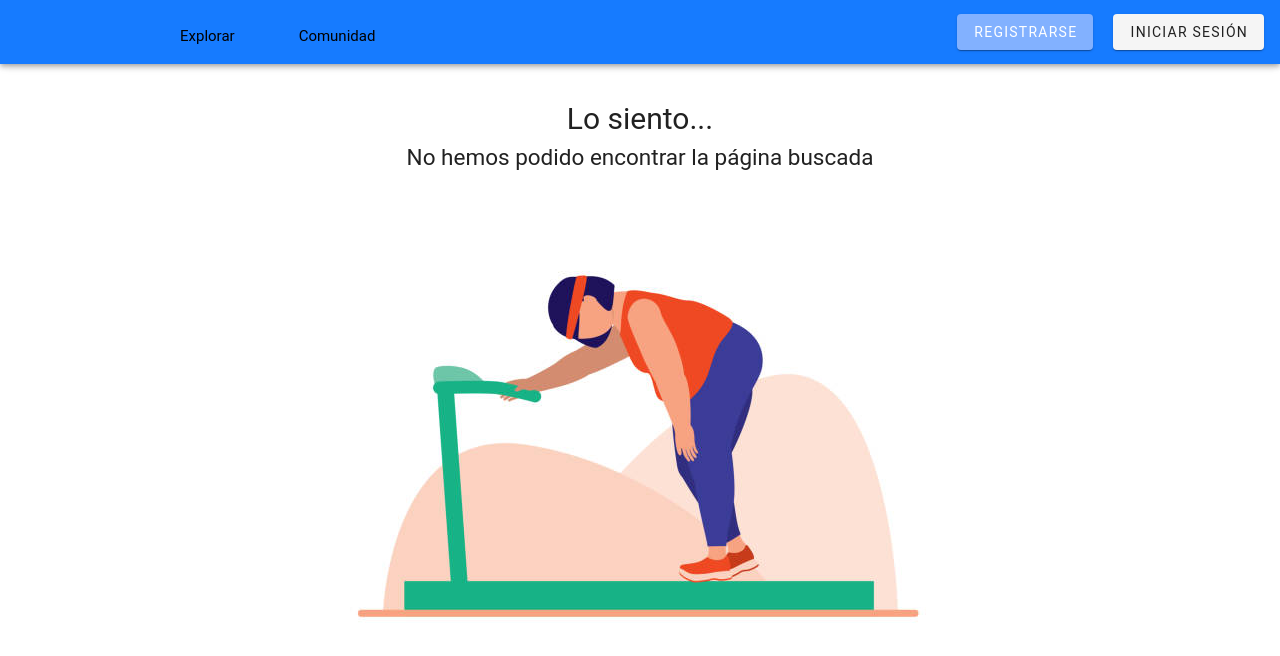
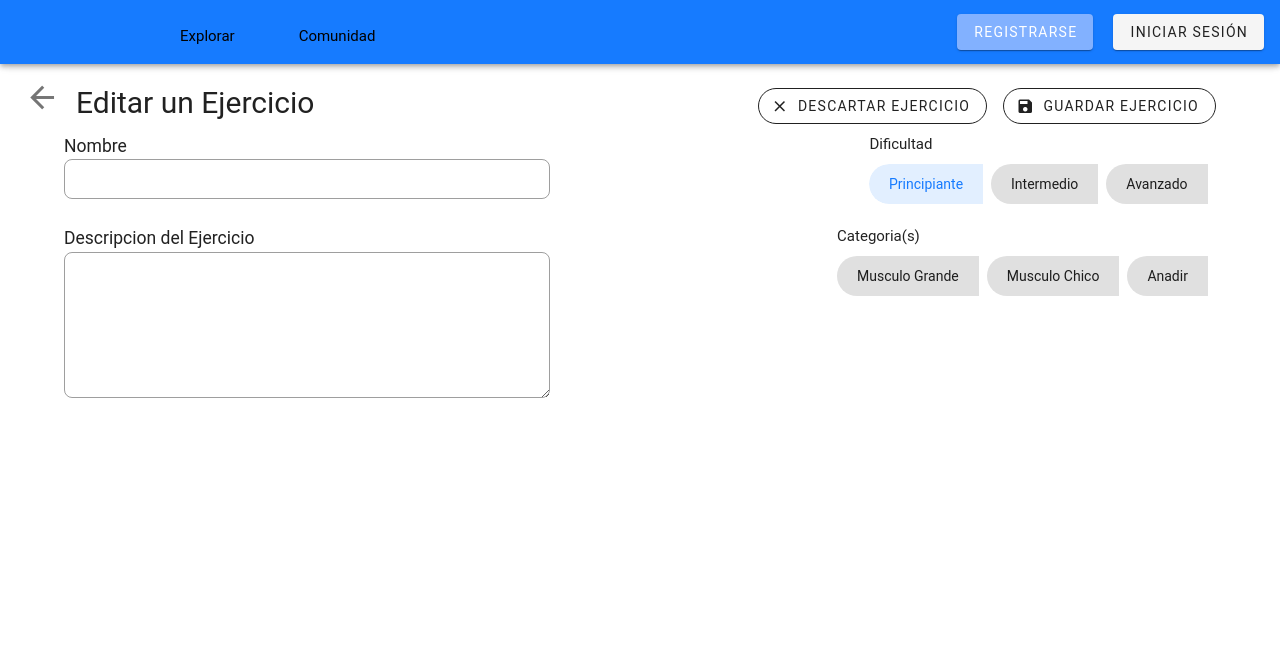
Before and after one commit to Federico-Shih/stronk, a Vue app: page /exercises/data/edit in a window 1280 px wide. Shown: the top 656 px of the page. Built offline with nearby package versions, Linux system fonts and the light colour scheme.

Commit message:
Empezando Creacion/Edicion Ejercicio

```diff
--- a/src/router/index.js
+++ b/src/router/index.js
@@ -59,6 +59,11 @@ const router = new VueRouter({
       component: () => import("../views/ExerciseDetailsPage.vue"),
     },
     {
+      path: "/exercises/data/edit",
+      name: "exercises_edit_create",
+      component: () => import("../views/ExerciseEditCreationPage.vue"),
+    },
+    {
       path: "*",
       name: "404",
       component: () => import("../views/ErrorFourOFour.vue"),
--- a/src/views/ExerciseDetailsPage.vue
+++ b/src/views/ExerciseDetailsPage.vue
@@ -10,9 +10,7 @@
   >
     <div class="mb-2 ml-6 d-flex flex-row justify-space-between">
       <div class="d-flex flex-row justify-start">
-        <v-btn icon @click="() => this.$router.go(-1)">
-          <v-icon large>mdi-arrow-left</v-icon>
-        </v-btn>
+        <GoBackButton/>
         <h1 class="pl-4">Nombre del Ejercicio</h1>
       </div>
 
@@ -70,8 +68,14 @@
 
 <script>
 import temp from "../assets/arnold.png";
+import GoBackButton from "../components/GoBackButton.vue";
+
 
 export default {
+  components: {
+   GoBackButton
+
+  },
   mounted() {
     this.$route.params.id;
   },
--- /dev/null
+++ b/src/views/ExerciseEditCreationPage.vue
@@ -0,0 +1,88 @@
+<template>
+  <div
+      class="mt-4"
+      style="
+       {
+        width: 100%;
+        height: 100%;
+      }
+    "
+  >
+    <div class="mb-2 ml-6 d-flex flex-row justify-space-between">
+      <div class="d-flex flex-row justify-start">
+        <GoBackButton/>
+        <h1 class="pl-4">{{ (edit)? 'Editar':'Crear' }} un Ejercicio</h1>
+      </div>
+      <div class="d-flex flex-row justify-space-between mr-16 mt-2">
+        <v-btn outlined  class="rounded-pill mr-4">
+          <v-icon left>mdi-close</v-icon>
+          Descartar Ejercicio
+        </v-btn>
+
+        <v-btn outlined class="rounded-pill">
+          <v-icon left>mdi-content-save</v-icon>
+          Guardar Ejercicio
+        </v-btn>
+      </div>
+    </div>
+    <div class="ml-16 d-flex flex-column">
+      <div class="d-flex flex-row justify-space-between">
+        <div class="d-flex flex-column" style="width: 40%">
+          <h3>Nombre</h3>
+          <v-text-field dense outlined class="rounded-lg" />
+        </div>
+        <div class="d-flex flex-column mr-16" >
+          <h4>Dificultad</h4>
+          <v-chip-group mandatory column active-class="primary--text" >
+            <v-chip class="rounded-l-pill pa-5"> Principiante</v-chip>
+            <v-chip class="rounded-l-pill pa-5"> Intermedio</v-chip>
+            <v-chip class="rounded-l-pill pa-5"> Avanzado</v-chip>
+          </v-chip-group>
+        </div>
+      </div>
+      <div>
+        <div class="d-flex flex-row justify-space-between">
+          <div class="d-flex flex-column" style="width: 40%">
+            <h3>Descripcion del Ejercicio</h3>
+            <v-textarea dense outlined class="rounded-lg" />
+          </div>
+          <div class="d-flex flex-column mr-16" >
+            <h4>Categoria(s)</h4>
+            <v-chip-group multiple column >
+              <v-chip class="rounded-l-pill pa-5"> Musculo Grande</v-chip>
+              <v-chip class="rounded-l-pill pa-5"> Musculo Chico</v-chip>
+              <v-chip class="rounded-l-pill pa-5"> Anadir</v-chip>
+            </v-chip-group>
+          </div>
+        </div>
+      </div>
+
+
+    </div>
+  </div>
+</template>
+
+<script>
+import GoBackButton from "../components/GoBackButton.vue";
+
+export default {
+  components: {
+    GoBackButton,
+  },
+  data(){
+    return{
+      edit:true
+    }
+  }
+};
+
+</script>
+
+<style scoped>
+.alignmentToTheRight {
+  align-items: end;
+  display: flex;
+  flex-direction: column;
+}
+
+</style>
```
